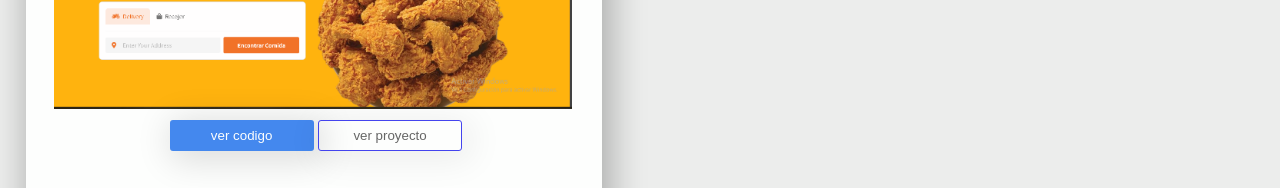
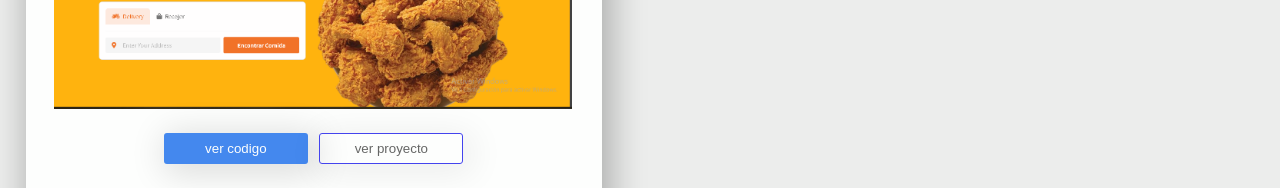
Before and after one commit to johanmora923/mipportafolio, a plain HTML site: page index.html in a window 1280 px wide. Shown: the part 1020-1208 px from the top of the page. Drawn offline with nearby package versions, Linux system fonts and the light colour scheme.

Commit message:
actualizacion

```diff
--- a/style.css
+++ b/style.css
@@ -311,10 +311,8 @@ label{
 }
 .btns__project{
     width: 100%;
-    margin: auto;
-    position: absolute;
-    top: 77%;
-    left: 25%;
+    display: flex;
+    justify-content: center;
 }
 .btn__github{
     width: 25%;
@@ -323,6 +321,7 @@ label{
     border: none;
     border-radius: 3px;
     box-shadow: 5px 5px 34px 5px #0002;
+    margin-right: 2%;
 }
 .btn__viewProject{
     width: 25%;
```
